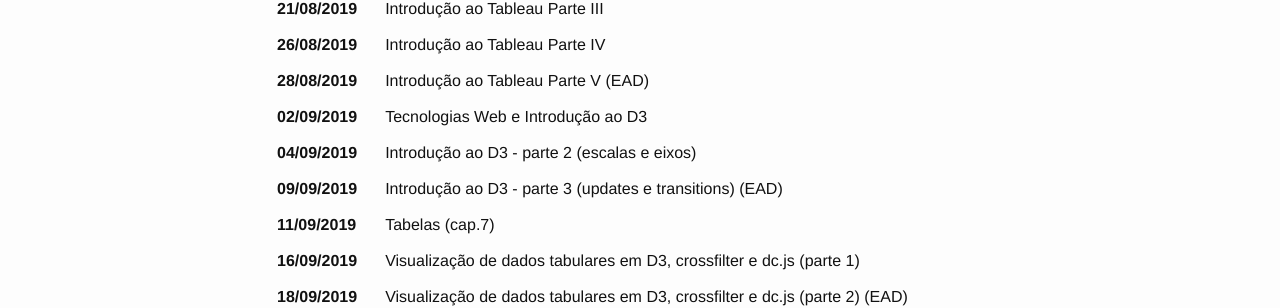
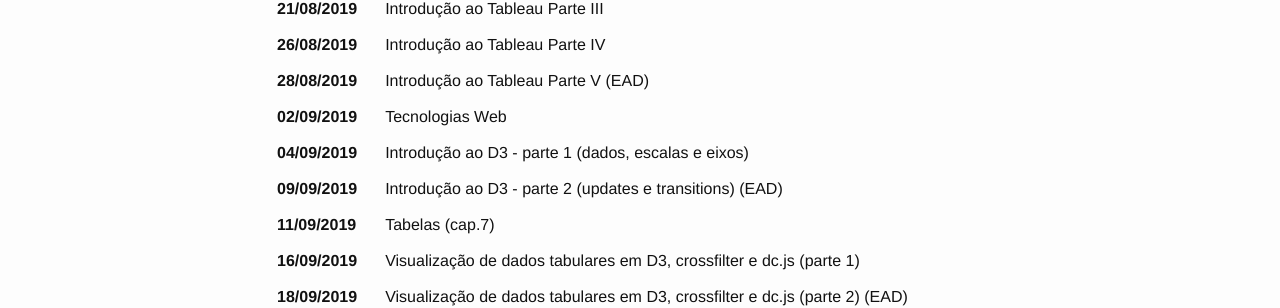
Before and after one commit to emanueles/datavis-course, a Jekyll site: the page built from calendar.md, in a window 1280 px wide. Shown: the part 484-792 px from the top of the page. Built offline with Jekyll 4.4.1, drawn with Linux system fonts in a browser that asks for light colours.

```diff
--- a/calendar.md
+++ b/calendar.md
@@ -51,15 +51,15 @@ permalink: /calendar/
     </tr>
     <tr>
       <td><b>02/09/2019</b></td>
-      <td>Tecnologias Web e Introdução ao D3</td>
+      <td>Tecnologias Web</td>
     </tr>
     <tr>
       <td><b>04/09/2019</b></td>
-      <td> Introdução ao D3 - parte 2 (escalas e eixos) </td>
+      <td> Introdução ao D3 - parte 1 (dados, escalas e eixos) </td>
     </tr>
     <tr>
       <td><b>09/09/2019</b></td>
-      <td> Introdução ao D3 - parte 3 (updates e transitions) (EAD)</td>
+      <td> Introdução ao D3 - parte 2 (updates e transitions) (EAD)</td>
     </tr>
     <tr>
       <td><b>11/09/2019</b></td>
```
Also changed, not shown: assets/images/observable/intro1_exercicio1.png (added).
